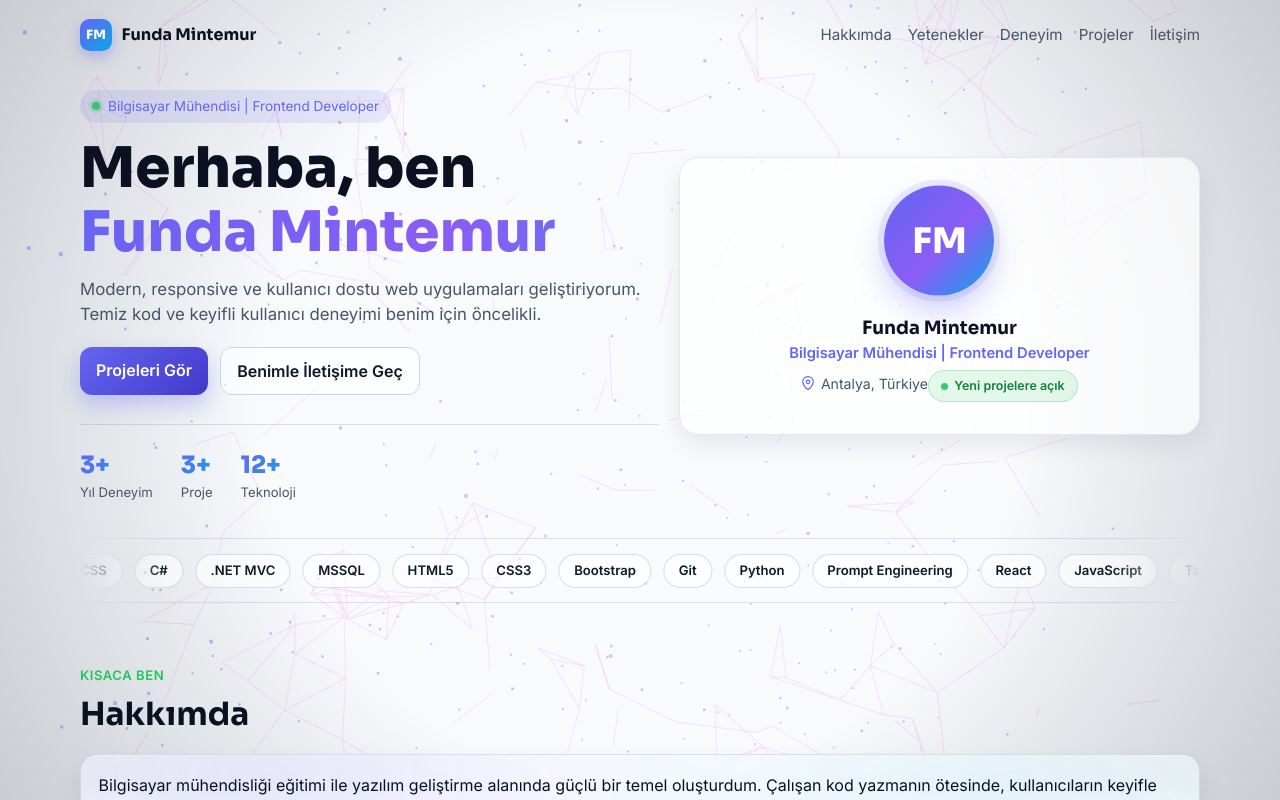
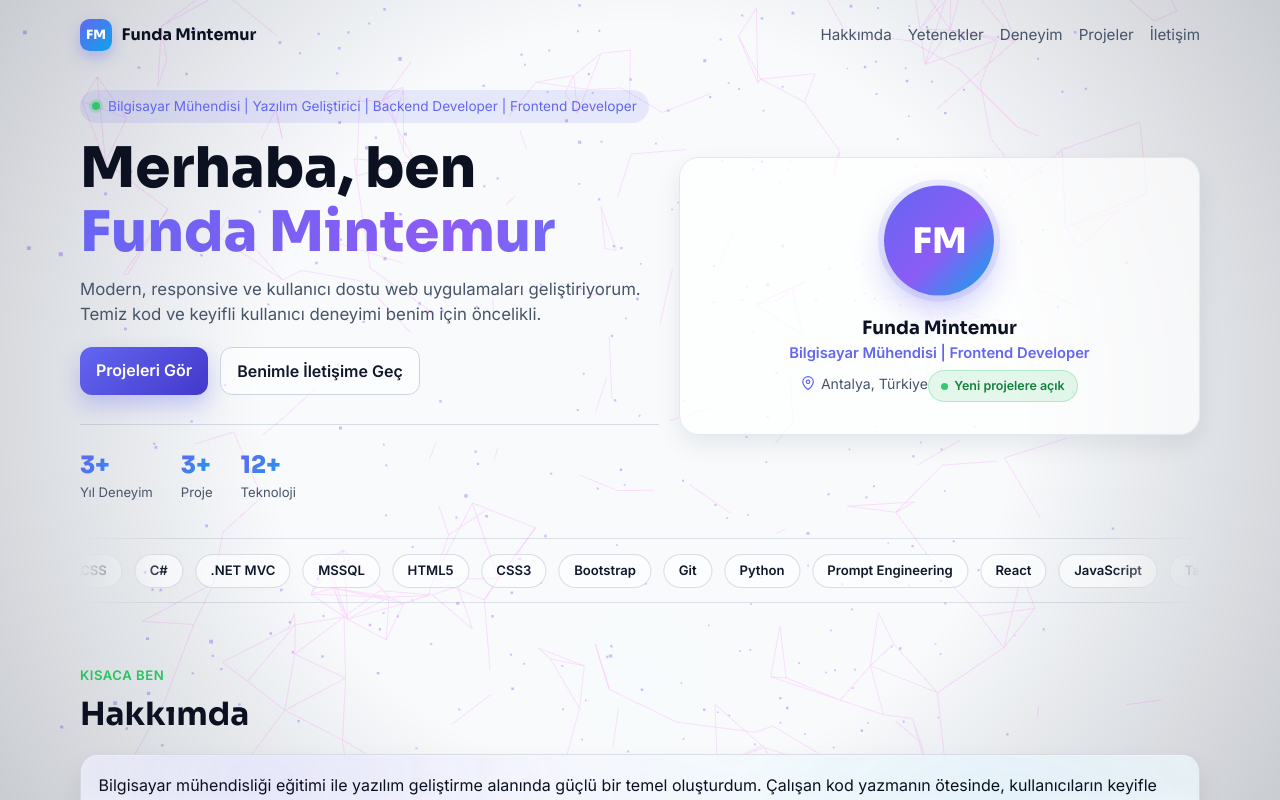
Before and after one commit to fundamintemur/PORTFOLYOSITESI, a React (Vite) app: page / in a window 1280 px wide. Shown: the top 800 px of the page. Built offline with nearby package versions, Linux system fonts and the light colour scheme.

Commit message:
Update job title to include Backend Developer

```diff
--- a/src/App.jsx
+++ b/src/App.jsx
@@ -296,7 +296,7 @@ function App() {
             <div>
               <p className="badge">
                 <span className="badge-dot" />
-                Bilgisayar Mühendisi | Frontend Developer
+                Bilgisayar Mühendisi | Yazılım Geliştirici | Backend Developer | Frontend Developer
               </p>
               <h1>
                 Merhaba, ben <span className="text-gradient">Funda Mintemur</span>
```
